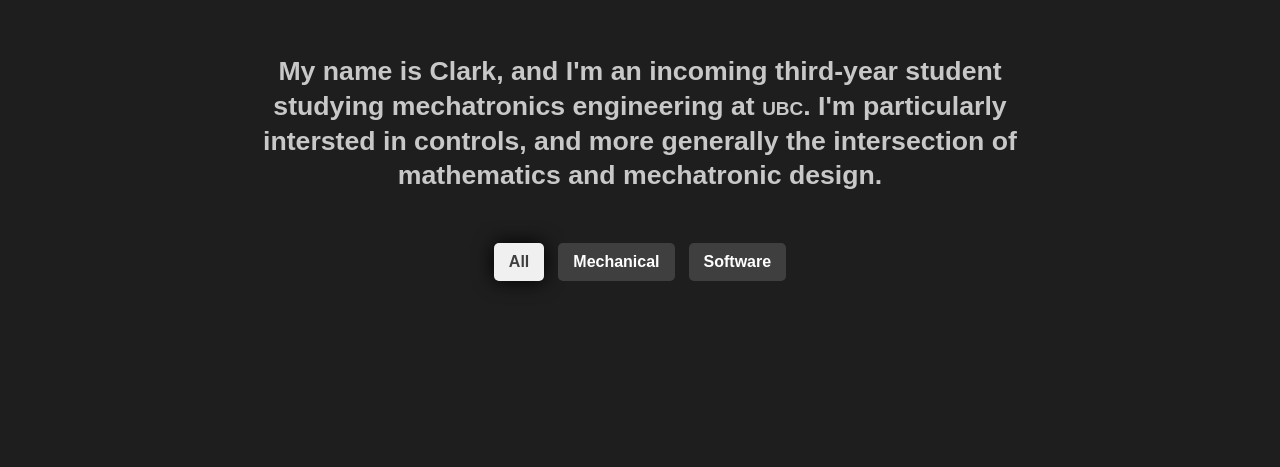
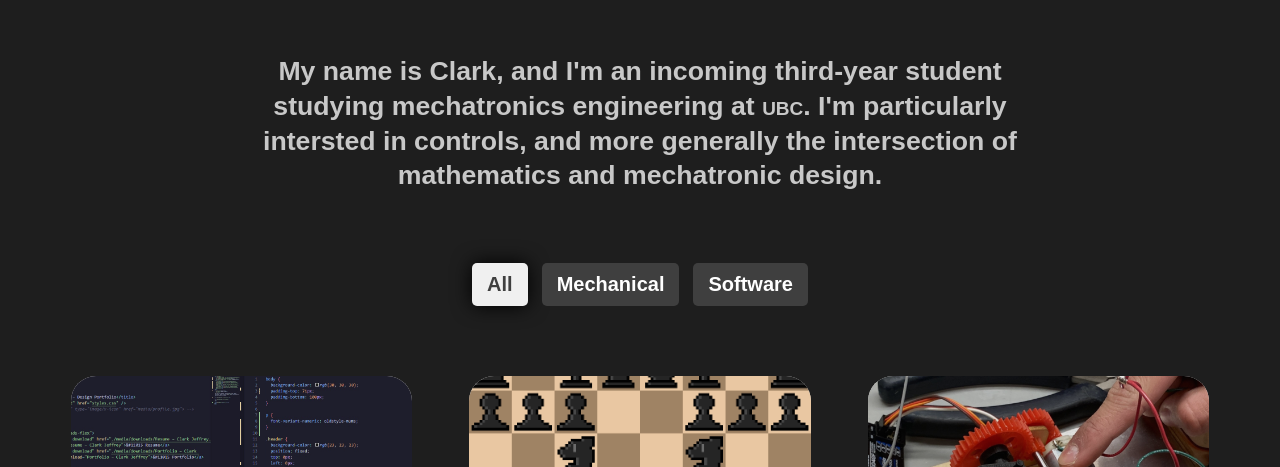
Before and after one commit to cjeffreybda/cjeffreybda.github.io, a plain HTML site: page index.html in a window 1280 px wide. Shown: the part 333-800 px from the top of the page. Drawn offline with Linux system fonts and the light colour scheme.

Commit message:
Attempted fix of projects not loading on initial viewing

```diff
--- a/app.js
+++ b/app.js
@@ -1,5 +1,3 @@
-createProjectCards();
-
 function showProject(i) {
   // document.getElementById(i).style.visibility='visible';
   // document.getElementById(i).style.opacity=1;
--- a/init.js
+++ b/init.js
@@ -2,3 +2,4 @@ import projectData from './projects.json' with { type: 'json' };
 let projects = projectData.projects;
 
 localStorage.projects = JSON.stringify(projects);
+createProjectCards();
--- a/styles.css
+++ b/styles.css
@@ -132,11 +132,12 @@ p {
   display: flex;
   flex-direction: row;
   justify-content: center;
-  margin: 50px 0px;
+  margin: 70px 0px;
 }
 
 .sort {
   margin: 0px 7px;
+  font-size: 15pt;
 }
 
 .sort-flex .selected {
```
